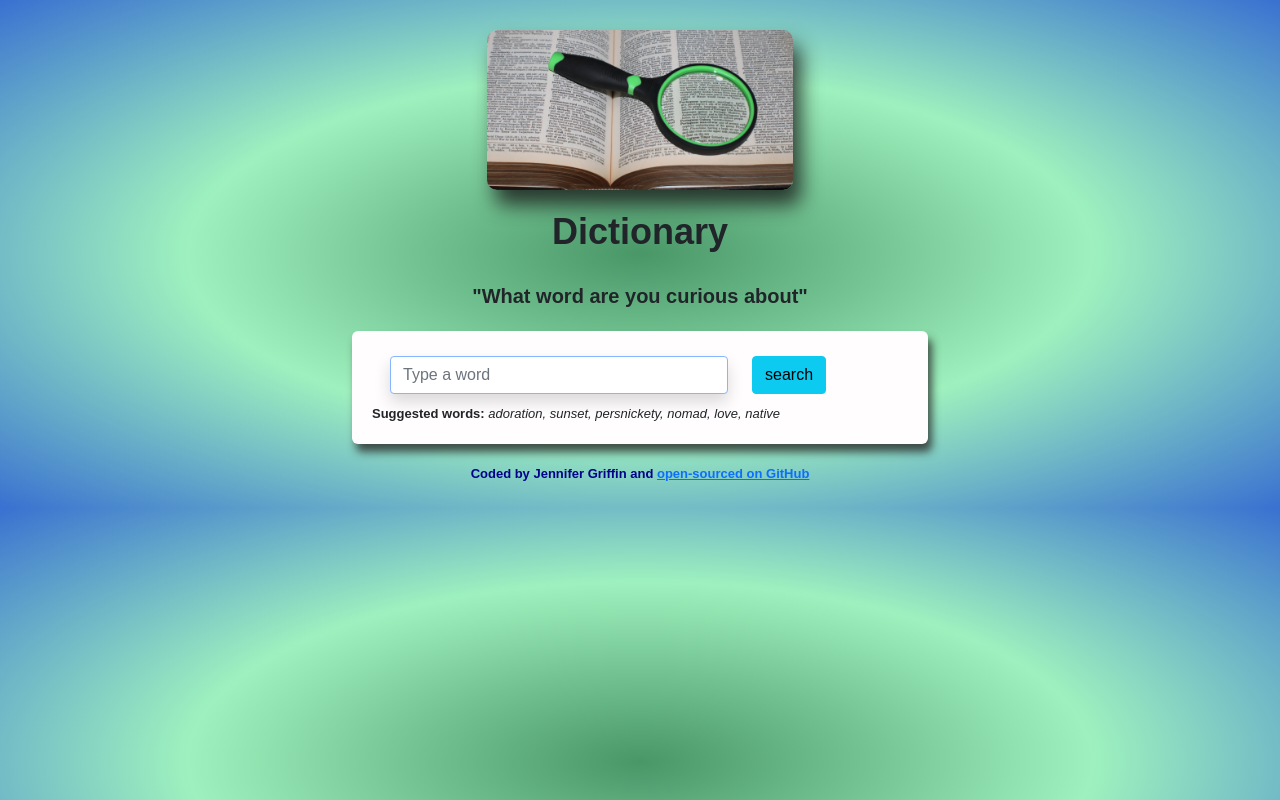
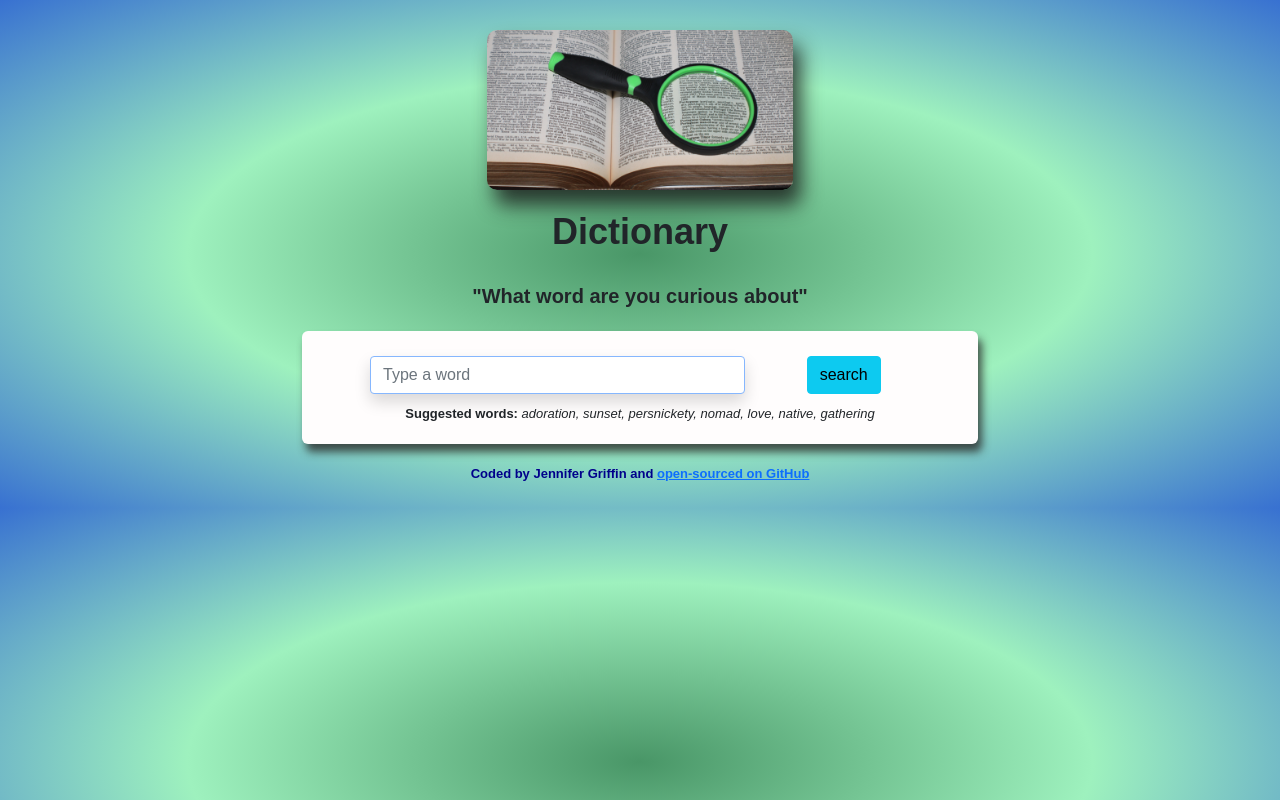
Before and after one commit to coderGriff66/react-dictionary-app, a React (Create React App) app: page / in a window 1280 px wide. Built offline with nearby package versions, Linux system fonts and the light colour scheme; no server answers.

Commit message:
Fixed Exampl.js - now visible. Misc fixes and added css (Photos.css not following)

```diff
--- a/src/App.css
+++ b/src/App.css
@@ -28,7 +28,8 @@ body {
 }
 
 .container {
-  max-width: 600px;
+  max-width: 700px;
+  margin:  0 auto;
 }
 
 footer {
--- a/src/Dictionary.css
+++ b/src/Dictionary.css
@@ -2,15 +2,14 @@
   background-color: rgb(255, 253, 253);
   border-radius: 6px;
   box-shadow: 4px 8px 9px rgba(43, 43, 43, 0.8);
-  padding-top: 10px;
+  padding-top: 15px;
   padding-bottom: 20px;
   margin: 20px 0;
 }
 
 .Dictionary .Hint {
+  text-align: center;
   font-size: 13px;
-  padding: 0px 20px;
-
 }
 
 .btn .btn-success{
@@ -18,10 +17,14 @@
 }
 
 .row {
- padding-top: 15px;
+ padding-top: 10px;
 }
 
 .col-8 {
-  padding-left: 50px;
+  padding-left: 80px;
   padding-bottom: 10px;
 }
+
+.col-3 {
+  padding-left: 50px;
+}
--- a/src/Dictionary.js
+++ b/src/Dictionary.js
@@ -60,7 +60,7 @@ export default function Dictionary(props) {
             </div>
           </form>
 
-         <div className="Hint"><strong>Suggested words:</strong> <em>adoration, sunset, persnickety, nomad, love, native</em></div>
+         <div className="Hint"><strong>Suggested words:</strong> <em>adoration, sunset, persnickety, nomad, love, native, gathering</em></div>
         </section>
           <Results results={results} />
           <Photos photos={photos}/>
--- a/src/Examples.css
+++ b/src/Examples.css
@@ -1,8 +1,8 @@
-Examples h6 {
+.Examples {
   color: darkslateblue;
   font-size: 14px;
   font-weight: bold;
-  margin-left: 15px;
-
-
+  text-align: center;
+  margin-left: 20px;
+  margin-right: 20px;
 }
--- a/src/Examples.js
+++ b/src/Examples.js
@@ -2,12 +2,11 @@ import React from "react";
 
 import "./Examples.css";
 
-export default function Examples(props) {
-    if (props.example) {
+export default function Example(props) {
+    if (props.examples) {
      return (
       <div className="Examples">
-        <h6><em>Example:</em></h6>
-         {props.example};
+        <span>Example: <em>{props.examples}</em></span>
        </div>
     );
   } else {
--- a/src/Meaning.css
+++ b/src/Meaning.css
@@ -13,6 +13,6 @@
 .Meaning .Def {
   font-size: 16px;
   line-height: 1.5;
-  margin: 5px 15px;
+  margin: 0px 20px;
   text-align: center;
 }
--- a/src/Phonetics.css
+++ b/src/Phonetics.css
@@ -4,7 +4,7 @@
   font-weight: bold;
   text-decoration: none;
   padding: 6px 15px;
-  margin-left: 125px;
+
   transition: all 200ms ease-in-out;
 }
 
@@ -16,8 +16,11 @@
 .Phonetics .text {
   font-size: 20px;
   font-weight: bolder;
-  padding-left: 20px;
+  padding-left: 40px;
   display: inline-block;
   opacity: 90%;
+}
 
+.Phonetics span {
+  margin-left: 200px;
 }
--- a/src/Phonetics.js
+++ b/src/Phonetics.js
@@ -6,8 +6,8 @@ export default function Phonetics(props) {
   console.log(props.phonetic);
   return (
     <div className="Phonetics">
-      <a href={props.phonetic.audio} target="_blank" rel="noreferrer">Listen</a>
-        <span className="text">{props.phonetic.text}</span>
+      <span><a href={props.phonetic.audio} target="_blank" rel="noreferrer">Listen</a>
+        <div className="text">{props.phonetic.text}</div></span>
     </div>
   )
 }
--- /dev/null
+++ b/src/Photos.css
@@ -0,0 +1,6 @@
+.Photos img {
+  border-radius: 6px;
+  margin-bottom: 15px;
+  margin-left: 10px;
+  margin-right: 10px;
+}
--- a/src/Photos.js
+++ b/src/Photos.js
@@ -1,4 +1,6 @@
 import React from "react";
+
+import "./Photos";
 
 export default function Photos(props) {
   if (props.photos) {
--- a/src/Synonyms.css
+++ b/src/Synonyms.css
@@ -4,6 +4,7 @@
 
 .Synonyms li {
  display: inline-block;
+ color: darkgreen;
  font-size: 13px;
  margin-left: 8px;
  margin-right: 8px;
```
